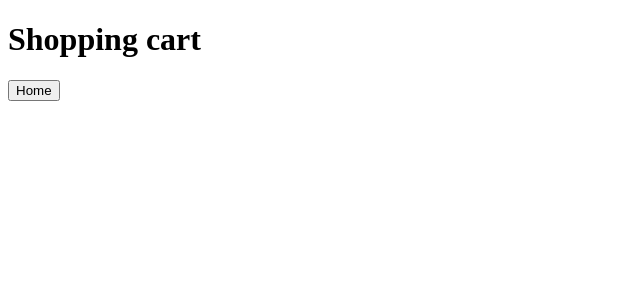
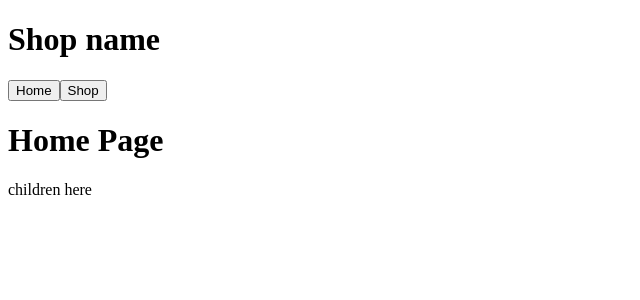
Before and after one commit to Baguirre03/shopping-cart, a React (Vite) app: page / in a window 1280 px wide. Shown: the top 300 px of the page, without its empty margins (0-640 px from the left). Built offline with nearby package versions, Linux system fonts and the light colour scheme.

Commit message:
fetch data correctly

```diff
--- a/src/App.jsx
+++ b/src/App.jsx
@@ -1,6 +1,18 @@
+import { Routes, Route } from "react-router-dom";
 import Navbar from "./Nav";
+import Home from "./Home";
+import Shop from "./Shop";
+
 function App() {
-  return <Navbar></Navbar>;
+  return (
+    <>
+      <Navbar></Navbar>
+      <Routes>
+        <Route path="/" element={<Home></Home>}></Route>
+        <Route path="/shop" element={<Shop />}></Route>
+      </Routes>
+    </>
+  );
 }
 
 export default App;
--- a/src/Home.jsx
+++ b/src/Home.jsx
@@ -1,5 +1,10 @@
 const Home = () => {
-  return <h1>Home Page</h1>;
+  return (
+    <>
+      <h1>Home Page</h1>
+      <div>children here</div>
+    </>
+  );
 };
 
 export default Home;
--- a/src/Nav.jsx
+++ b/src/Nav.jsx
@@ -3,10 +3,13 @@ import { Link } from "react-router-dom";
 const Navbar = () => {
   return (
     <header>
-      <h1>Shopping cart</h1>
+      <h1>Shop name</h1>
       <nav>
-        <Link to="home">
+        <Link to="/">
           <button>Home</button>
+        </Link>
+        <Link to="shop">
+          <button>Shop</button>
         </Link>
       </nav>
     </header>
--- a/src/Router.jsx
+++ /dev/null
@@ -1,22 +0,0 @@
-import { createBrowserRouter, RouterProvider } from "react-router-dom";
-import Error from "./Error";
-import App from "./App";
-import Home from "./Home";
-
-const Router = () => {
-  const router = createBrowserRouter([
-    {
-      path: "/",
-      element: <App />,
-      errorElement: <Error />,
-    },
-    {
-      path: "home",
-      element: <Home></Home>,
-    },
-  ]);
-
-  return <RouterProvider router={router} />;
-};
-
-export default Router;
--- a/src/Shop.jsx
+++ b/src/Shop.jsx
@@ -0,0 +1,33 @@
+import Navbar from "./Nav";
+import { useEffect, useState } from "react";
+
+async function fetchData() {
+  try {
+    const data = await fetch("https://fakestoreapi.com/products/");
+    const format = await data.json();
+    return await format;
+  } catch (err) {
+    throw new Error(err);
+  }
+}
+
+export default function Shop() {
+  const [items, setItems] = useState(null);
+  useEffect(() => {
+    const dataFetch = async () => {
+      const data = await fetchData();
+      setItems(data);
+    };
+    dataFetch();
+  }, []);
+  return (
+    <>
+      <h1>Shop</h1>
+      <div>
+        {items
+          ? items.map((item) => <h4 key={item.id}>{item.title}</h4>)
+          : "Loading"}
+      </div>
+    </>
+  );
+}
--- a/src/main.jsx
+++ b/src/main.jsx
@@ -1,9 +1,12 @@
 import React from "react";
 import ReactDOM from "react-dom/client";
-import Router from "./Router";
+import App from "./App";
+import { BrowserRouter } from "react-router-dom";
 
 ReactDOM.createRoot(document.getElementById("root")).render(
   <React.StrictMode>
-    <Router></Router>
+    <BrowserRouter>
+      <App></App>
+    </BrowserRouter>
   </React.StrictMode>
 );
```
Also changed, not shown: 1 other file (tests, documents, lock files or other folders).
